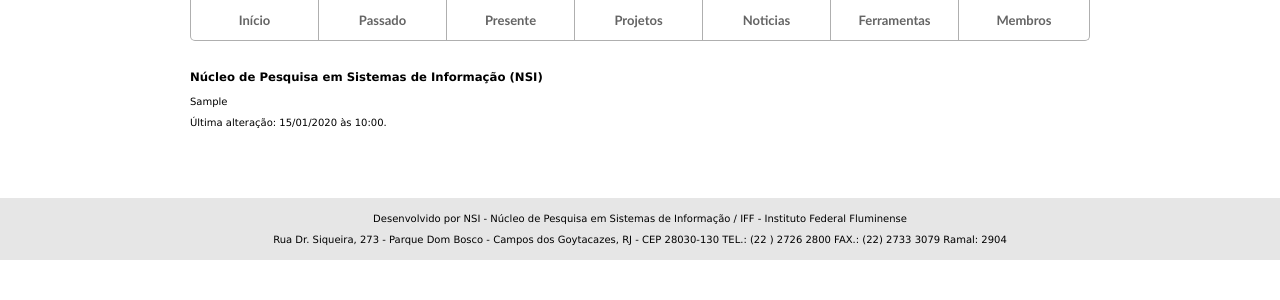
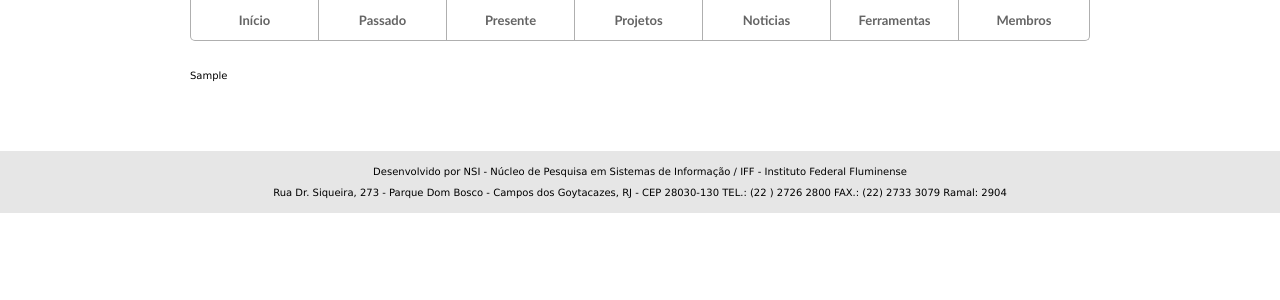
Before and after one commit to nsi-iff/nsi_site, a Django app: template apps/nsi_info/templates/show_history.html in a window 1280 px wide. Shown: the part 150-450 px from the top of the page. Run offline with Django 3.2, Linux system fonts and the light colour scheme; the template is opened without the code that fills it: most values are stand-ins (such as "Sample title", 1, 10 or a date in 2020).

Commit message:
Removed unnecessary text

```diff
--- a/apps/nsi_info/templates/show_history.html
+++ b/apps/nsi_info/templates/show_history.html
@@ -1,9 +1,7 @@
 {% extends "base.html" %}
 
 {% block content %}
-<h3>Núcleo de Pesquisa em Sistemas de Informação (NSI)</h3>
 
 <p>{{ nsi_info.history_as_html|safe }}</p>
 
-<p class="datetime-info">Última alteração: {{ nsi_info.updated_at|date:"d/m/Y à\s H:i" }}.</p>
 {% endblock content %}
--- a/apps/nsi_info/templates/show_summary.html
+++ b/apps/nsi_info/templates/show_summary.html
@@ -1,9 +1,7 @@
 {% extends "base.html" %}
 
 {% block content %}
-<h3>Núcleo de Pesquisa em Sistemas de Informação (NSI)</h3>
 
 <p>{{ nsi_info.summary_as_html|safe }}</p>
 
-<p class="datetime-info">Última alteração: {{ nsi_info.updated_at|date:"d/m/Y à\s H:i" }}.</p>
 {% endblock content %}
```
